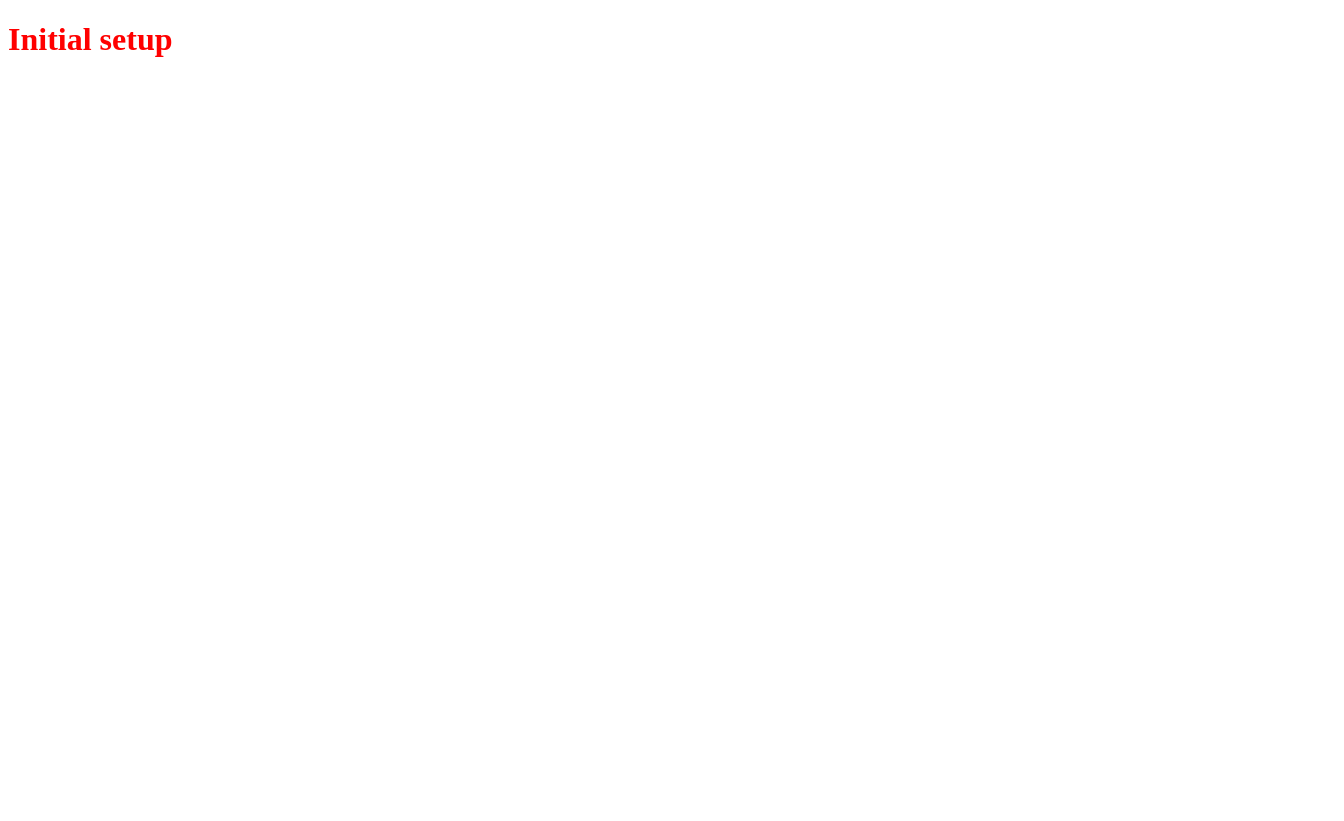
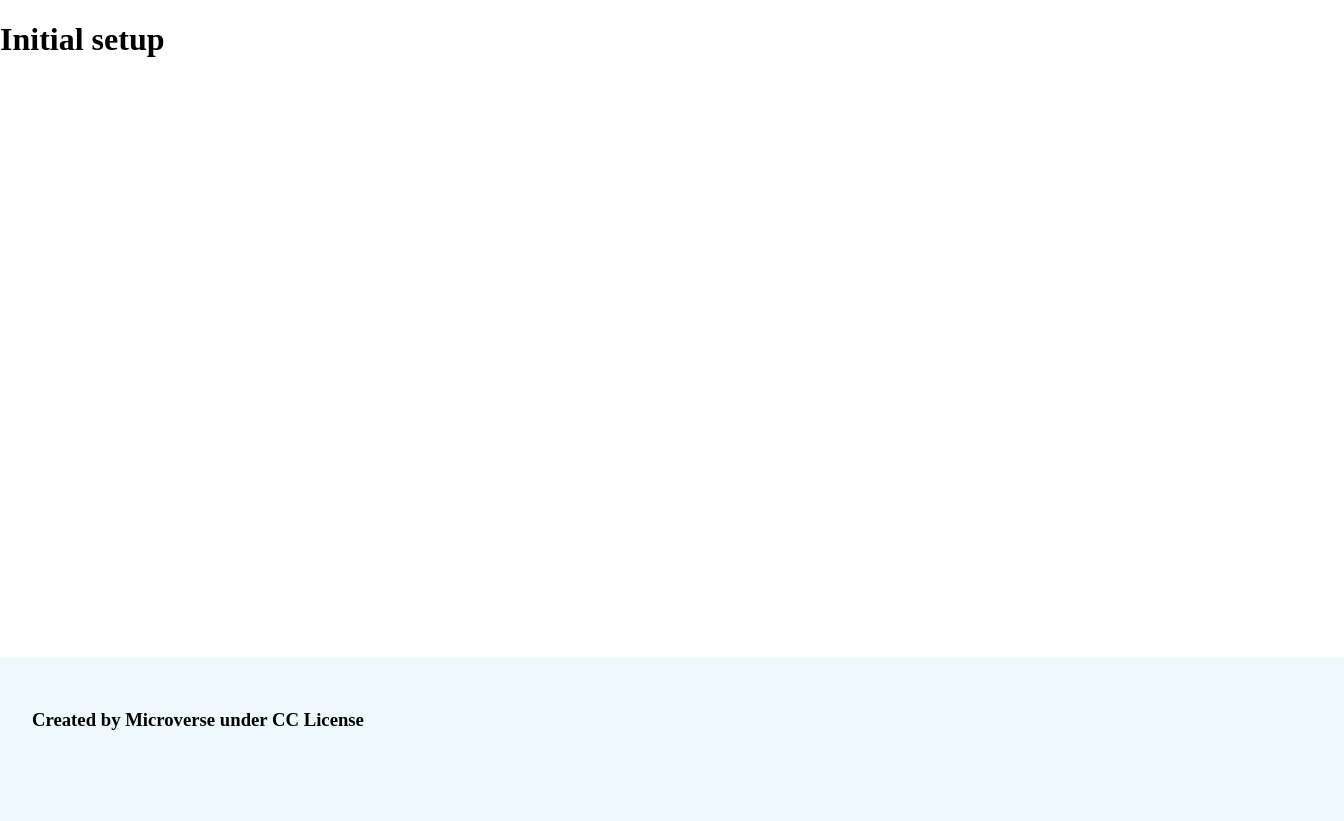
Before and after one commit to trace-kadenyi/JavaScript-Capstone-Group-Project, a website built with webpack: page src/index.html in a window 1280 px wide. Shown: the whole page, 1344 px wide, since content can reach past the window. Before the commit the page ends 800 px from the top, so only its background shows below. Built offline with nearby package versions, Linux system fonts and the light colour scheme; files whose address does not match are found by name.

Commit message:
Add footer to homepage

```diff
--- a/src/index.html
+++ b/src/index.html
@@ -5,8 +5,12 @@
     <meta http-equiv="X-UA-Compatible" content="IE=edge">
     <meta name="viewport" content="width=device-width, initial-scale=1.0">
     <title>Capstone Group Project</title>
+    <link rel="stylesheet" href="styles.css">
 </head>
 <body>
     <h1>Initial setup</h1>
+<footer>
+    <h3><emphasis>Created by Microverse under CC License</emphasis></h3>
+  </footer>
 </body>
 </html>
--- a/src/style.css
+++ b/src/style.css
@@ -1,3 +1,17 @@
 body {
-    color: red;
+  margin: 0;
+  padding: 0;
+  min-height: 100vh;
+  font: poppins;
   }
+
+footer {
+  padding: 2rem;;
+  position:sticky;
+  top: 100%;
+  width: 100%;
+  border-top: 1px solid #000;
+  height:100px;
+  background: aliceblue;
+  border: 3px;
+  }
```
